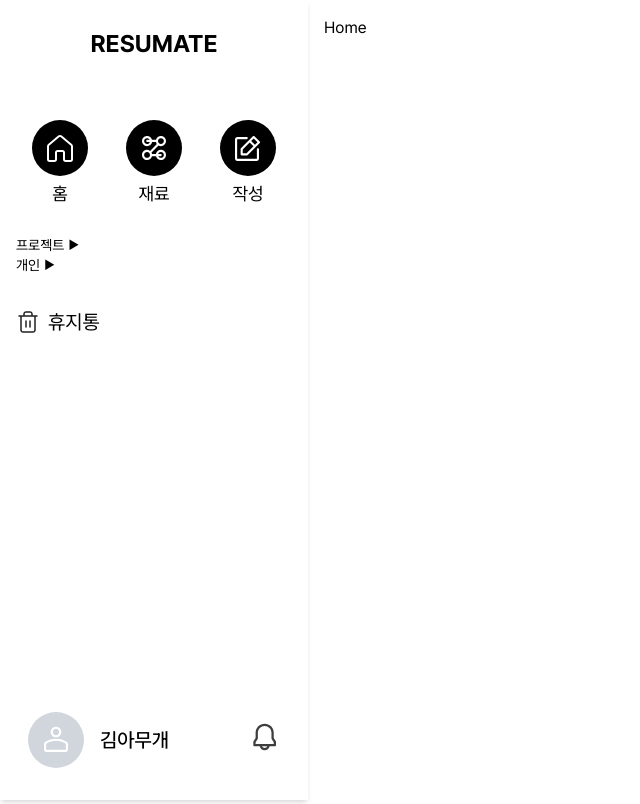
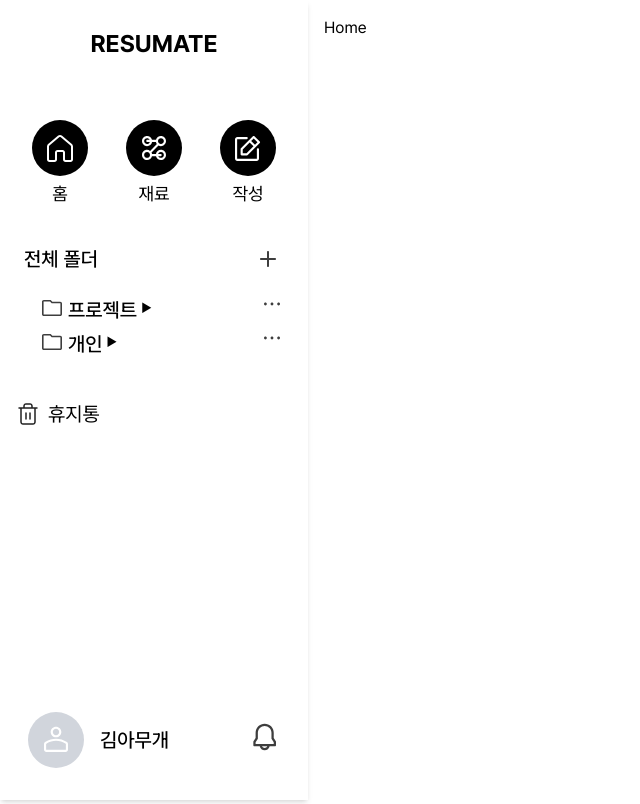
Before and after one commit to career-pirates/resumate-frontend, a React (Vite) app: page / in a window 1280 px wide. Shown: the whole page, without its empty margins (0-640 px from the left). Built offline with nearby package versions, Linux system fonts and the light colour scheme.

Commit message:
feat: 폴더 섹션 아이콘 추가

```diff
--- a/src/components/Sidebar/ButtonSection.tsx
+++ b/src/components/Sidebar/ButtonSection.tsx
@@ -5,7 +5,7 @@ function ButtonSection() {
     <div className="flex w-full justify-between items-end px-[16px] py-[12px] gap-6">
       <RouteButton
         label="홈"
-        path=""
+        path="/"
         icon={
           <svg
             xmlns="http://www.w3.org/2000/svg"
@@ -23,7 +23,7 @@ function ButtonSection() {
       />
       <RouteButton
         label="재료"
-        path=""
+        path="/"
         icon={
           <svg
             xmlns="http://www.w3.org/2000/svg"
@@ -43,7 +43,7 @@ function ButtonSection() {
       />
       <RouteButton
         label="작성"
-        path=""
+        path="/"
         icon={
           <svg
             xmlns="http://www.w3.org/2000/svg"
--- /dev/null
+++ b/src/components/Sidebar/FolderSection.tsx
@@ -0,0 +1,31 @@
+import type { Folder } from '../../types/Folder'
+import FolderTree from './FolderTree'
+
+function FolderSection({ folders }: { folders: Folder[] }) {
+  return (
+    <div>
+      <div className="flex items-center justify-between p-[8px]">
+        <span className="text-[20px] font-medium">전체 폴더</span>
+        <button className="p-[4px] flex items-center justify-center cursor-pointer">
+          <svg
+            xmlns="http://www.w3.org/2000/svg"
+            width="24"
+            height="24"
+            viewBox="0 0 24 24"
+            fill="none"
+          >
+            <path
+              d="M12 4C12.5523 4 13 4.44772 13 5V11H19C19.5523 11 20 11.4477 20 12C20 12.5523 19.5523 13 19 13H13V19C13 19.5523 12.5523 20 12 20C11.4477 20 11 19.5523 11 19V13H5C4.44772 13 4 12.5523 4 12C4 11.4477 4.44772 11 5 11H11V5C11 4.44772 11.4477 4 12 4Z"
+              fill="#3E3E3E"
+            />
+          </svg>
+        </button>
+      </div>
+      <div className="mt-2">
+        <FolderTree folders={folders} />
+      </div>
+    </div>
+  )
+}
+
+export default FolderSection
--- a/src/components/Sidebar/FolderTree.tsx
+++ b/src/components/Sidebar/FolderTree.tsx
@@ -5,7 +5,7 @@ import FolderTreeNode from './FolderTreeNode'
 function FolderTree({ folders }: { folders: Folder[] }) {
   const tree = buildFolderTree(folders)
   return (
-    <div className="text-sm">
+    <div className="text-[20px] ml-6 mt-2 mr-2 mb-2">
       {tree.map((node) => (
         <FolderTreeNode
           key={node.id}
--- a/src/components/Sidebar/FolderTreeNode.tsx
+++ b/src/components/Sidebar/FolderTreeNode.tsx
@@ -12,17 +12,60 @@ function FolderTreeNode({ node }: FolderNodeProps) {
   return (
     <div>
       <div
-        className="flex items-center gap-1 cursor-pointer"
+        className="flex items-center justify-between gap-1 cursor-pointer"
         onClick={() => hasChildren && setIsOpen(!isOpen)}
       >
-        <span>{node.name}</span>
-        {hasChildren && (
-          <span className="text-xs w-4">{isOpen ? '▼' : '▶'}</span>
-        )}
+        <div className="flex items-center gap-1">
+          <span>
+            <svg
+              xmlns="http://www.w3.org/2000/svg"
+              width="24"
+              height="24"
+              viewBox="0 0 24 24"
+              fill="none"
+            >
+              <path
+                fillRule="evenodd"
+                clipRule="evenodd"
+                d="M10.3291 3.98633C10.5456 3.98592 10.7533 4.07332 10.9043 4.22852L12.3359 5.7002H20.1992C21.1933 5.70025 21.999 6.5069 21.999 7.50098V18.2002C21.9988 19.1941 21.1931 20.0009 20.1992 20.001H3.79785C2.80407 20.001 1.9976 19.1949 1.99707 18.2012L1.99609 5.79883C1.99599 4.80596 2.8001 4.00089 3.79297 3.99902L10.3291 3.98633ZM3.7959 5.59863C3.68558 5.59884 3.59569 5.68851 3.5957 5.79883L3.59766 18.2012C3.59818 18.3112 3.68772 18.4004 3.79785 18.4004H20.1992C20.3095 18.4003 20.3992 18.3104 20.3994 18.2002V7.50098C20.3994 7.39056 20.3096 7.30084 20.1992 7.30078H11.9971C11.7813 7.30065 11.5743 7.21319 11.4238 7.0586L9.99316 5.58692L3.7959 5.59863Z"
+                fill="#3E3E3E"
+              />
+            </svg>
+          </span>
+          <span className="text-md font-medium pt-[4px]">{node.name}</span>
+          {hasChildren && (
+            <span className="text-xs w-4">{isOpen ? '▼' : '▶'}</span>
+          )}
+        </div>
+
+        <div>
+          <button>
+            <svg
+              xmlns="http://www.w3.org/2000/svg"
+              width="24"
+              height="24"
+              viewBox="0 0 24 24"
+              fill="none"
+            >
+              <path
+                d="M5.40039 10.6001C6.17341 10.6003 6.7998 11.2274 6.7998 12.0005C6.79959 12.7734 6.17328 13.3997 5.40039 13.3999C4.62732 13.3999 4.00021 12.7735 4 12.0005C4 11.2273 4.62719 10.6001 5.40039 10.6001Z"
+                fill="#3E3E3E"
+              />
+              <path
+                d="M12.002 10.6001C12.775 10.6003 13.4014 11.2274 13.4014 12.0005C13.4012 12.7734 12.7748 13.3997 12.002 13.3999C11.2289 13.3999 10.6018 12.7735 10.6016 12.0005C10.6016 11.2273 11.2288 10.6001 12.002 10.6001Z"
+                fill="#3E3E3E"
+              />
+              <path
+                d="M18.5996 10.6001C19.3726 10.6003 19.999 11.2274 19.999 12.0005C19.9988 12.7734 19.3725 13.3997 18.5996 13.3999C17.8265 13.3999 17.1994 12.7735 17.1992 12.0005C17.1992 11.2273 17.8264 10.6001 18.5996 10.6001Z"
+                fill="#3E3E3E"
+              />
+            </svg>
+          </button>
+        </div>
       </div>
 
       {isOpen && hasChildren && (
-        <div className="ml-5 pl-2">
+        <div className="ml-2 mt-2 pl-2">
           {node.children.map((child) => (
             <FolderTreeNode
               key={child.id}
--- a/src/components/Sidebar/RouteButton.tsx
+++ b/src/components/Sidebar/RouteButton.tsx
@@ -1,3 +1,5 @@
+import { Link } from 'react-router-dom'
+
 interface RouteButtonProps {
   label: string
   icon: React.ReactNode
@@ -6,12 +8,17 @@ interface RouteButtonProps {
 
 function RouteButton({ label, icon, path }: RouteButtonProps) {
   return (
+    <Link
+      to={path}
+      className="flex flex-col items-center gap-1"
+    >
       <div className="flex flex-col items-center gap-1">
         <button className="p-3 rounded-full bg-black">
           <div className="w-8 h-8 flex items-center justify-center">{icon}</div>
         </button>
         <span className="text-[18px]">{label}</span>
       </div>
+    </Link>
   )
 }
 
--- a/src/components/Sidebar/index.tsx
+++ b/src/components/Sidebar/index.tsx
@@ -1,7 +1,7 @@
 import { folders } from '../../mockData/folderData'
 import ButtonSection from './ButtonSection'
 import DeletedFolder from './DeletedFolder'
-import FolderTree from './FolderTree'
+import FolderSection from './FolderSection'
 import Logo from './Logo'
 import UserSection from './UserSection'
 
@@ -13,7 +13,7 @@ function Sidebar() {
         <ButtonSection />
       </div>
       <div className="mt-4">
-        <FolderTree folders={folders} />
+        <FolderSection folders={folders} />
       </div>
       <div className="mt-6">
         <DeletedFolder />
```
Lines whose indentation alone changed are shown as unchanged.
